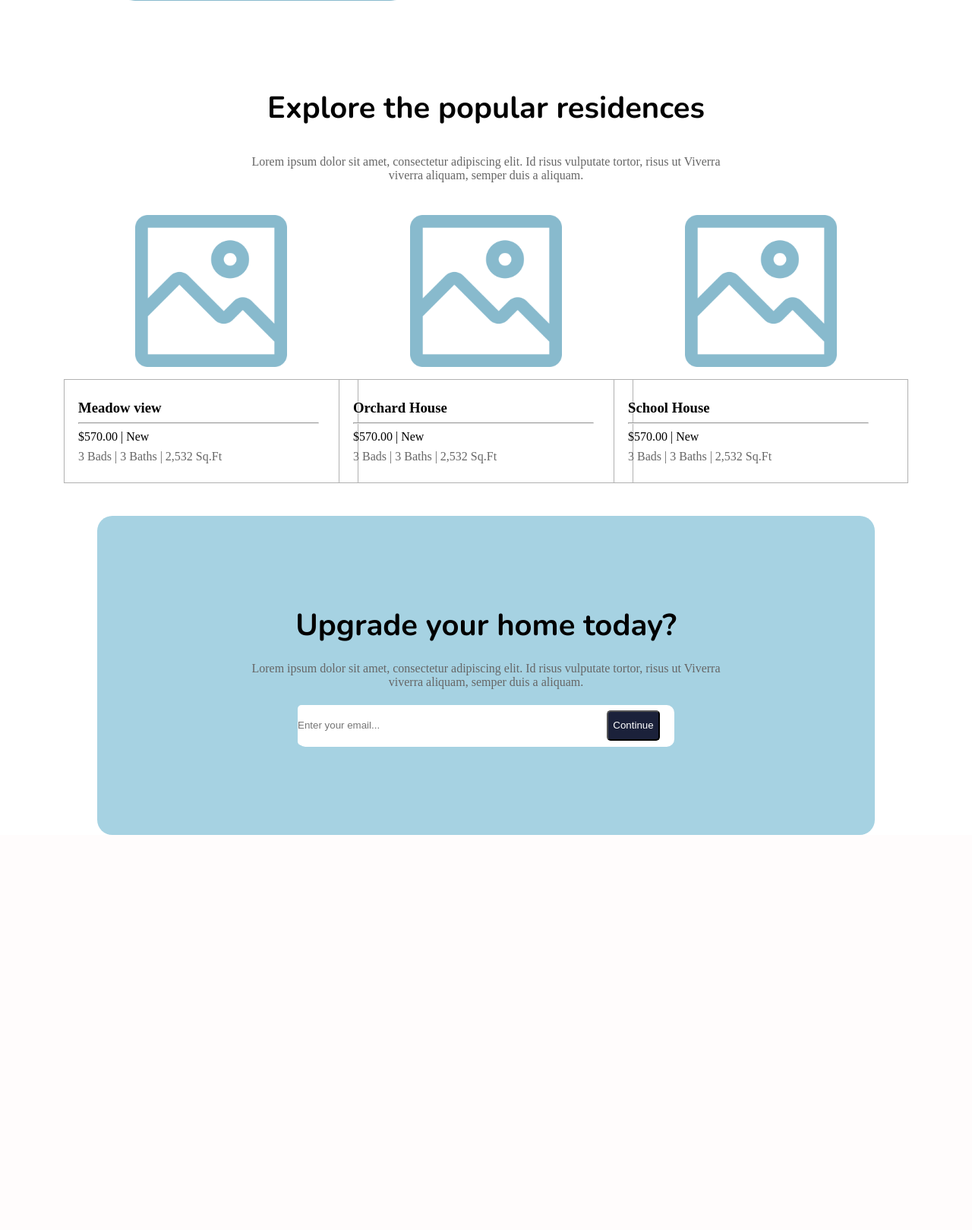
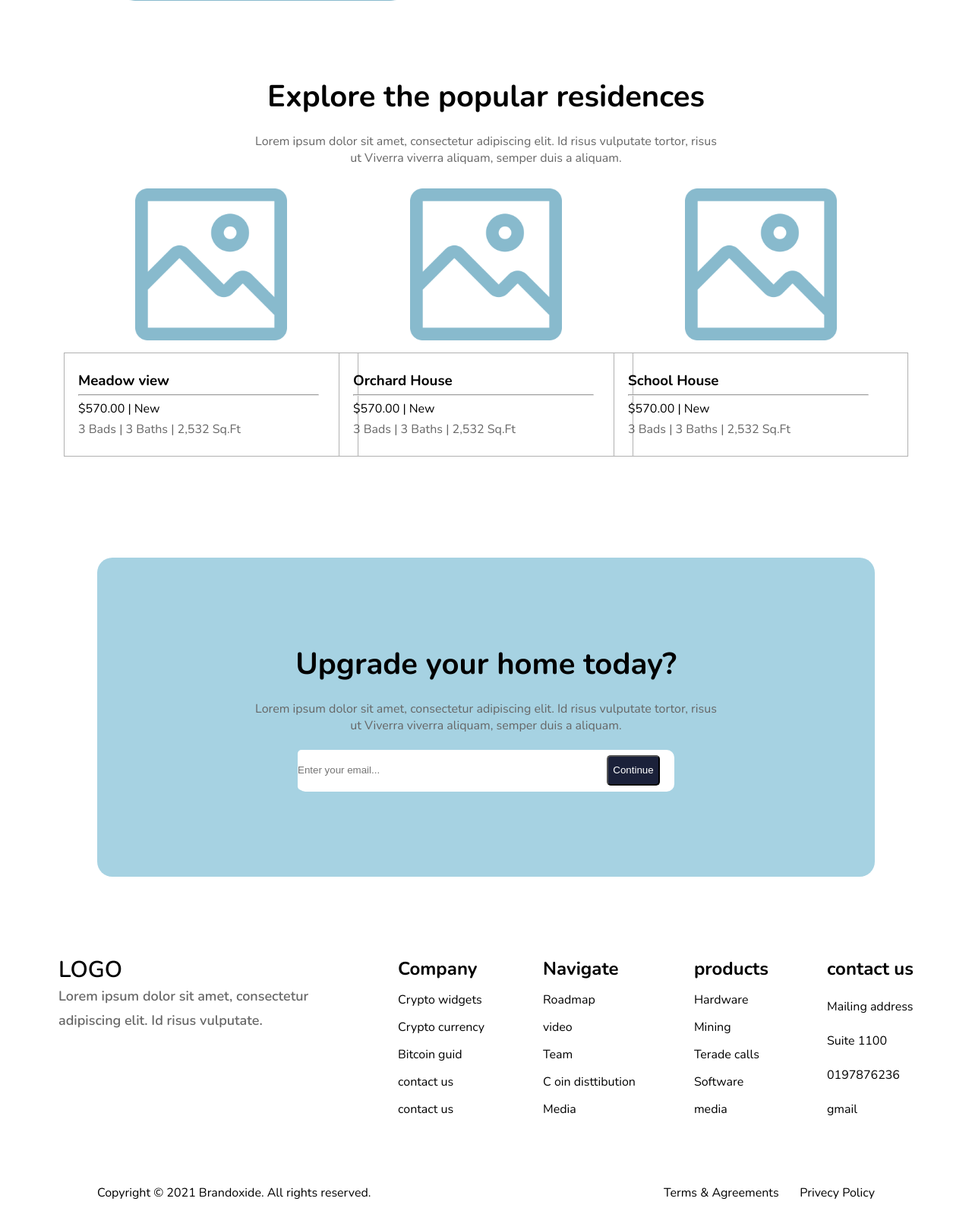
Before and after one commit to Diana19K/-an-open-lesson, a PHP site: page /otcrut-uroc/index.php in a window 1280 px wide. Shown: the part 1986-3605 px from the top of the page at 76% size. Before the commit the page ends 3085 px from the top, so only its background shows below. Run offline with PHP 8.4, Linux system fonts and the light colour scheme.

Commit message:
Add files via upload
готовый сайт без php

```diff
--- a/otcrut-uroc/index.php
+++ b/otcrut-uroc/index.php
@@ -1,4 +1,11 @@
-
+<?php
+$new = isset ($_GET ["new"])?$_GET["new"]:false;
+$result = "";
+// if($new){
+//     $result = ($new != 123 )?"Успех"| "Ошибка";
+// }
+// else $new = false;
+?>
 <!DOCTYPE html>
 <html lang="en">
 <head>
@@ -119,17 +126,68 @@
         </div>
     </div>
 </main>
-
 </div>
-
+<!-- форма -->
+<div class="email-form">
     <div class ="subs">
         <h2 class=" name-upgrate" >Upgrade your home today?</h2>
         <p class="text-loream-ipsum">Lorem ipsum dolor sit amet, consectetur adipiscing elit. Id risus vulputate tortor, risus ut
             Viverra viverra aliquam, semper duis a aliquam.</h3>
-        <form  action="new.php" method = "POST">
+        <form  action="new" method = "POST" id="new" >
             <input  class="input_email" type="email" placeholder="Enter your email..." name="email">
             <input class="input_submit" type="submit" value="Continue">
         </form>
     </div>
+</div>
+<footer>
+    <div class="main-footer">
+        <div class="nav-footer">
+            <div class="logo-footer">
+            <p>LOGO</p>
+            <p class="p">Lorem ipsum dolor sit amet, consectetur adipiscing elit. Id risus vulputate.</p>
+        </div>
+            <div class="company">
+                <h2>Company</h2>
+                <a href="#">Crypto widgets</a>
+                <a href="#">Crypto currency</a>
+                <a href="#">Bitcoin guid </a>
+                <a href="#">contact us</a>
+                <a href="#">contact us</a>
+            </div>
+            <div class="company">
+                <h2>Navigate</h2>
+                <a href="#">Roadmap</a>
+                <a href="#">video</a>
+                <a href="#">Team</a>
+                <a href="#">C oin disttibution</a>
+                <a href="#">Media</a>
+            </div>
+            <div class="company">
+                <h2>products</h2>
+                <a href="#">Hardware</a>
+                <a href="#">Mining</a>
+                <a href="#">Terade calls </a>
+                <a href="#">Software</a>
+                <a href="#">media</a>
+            </div>
+            <div class="company">
+                <h2>contact us</h2>
+                <a href="#">Mailing address</a>
+                <a href="#">Suite 1100</a>
+                <a href="#">0197876236</a>
+                <a href="#">gmail</a>
+            </div>
+        </div>
+    </div>
+        <div class="inform">
+            <div class="info">
+                <p>Copyright © 2021 Brandoxide. All rights reserved.</p>
+            </div>
+            <div class="in">
+                <p>Terms & Agreements</p>
+                <p>Privecy Policy</p>
+            </div>
+        </div>
+    </footer>
 </body>
 </html>
--- a/otcrut-uroc/style.css
+++ b/otcrut-uroc/style.css
@@ -84,11 +84,11 @@ hr{
     align-items: center;
     height: 752px;
     width: 80%;
-    justify-content: center;
+    justify-content: space-around;
 }
 
 .text{
-    width: 888px;
+    width: 724px;
 }
 h1{
     font-size: 60px;
@@ -155,6 +155,7 @@ span{
     border-color: rgb(255, 255, 255);
     background-color: rgb(0, 0, 0);
     border-radius: 6px;
+    cursor: pointer;
 }
 .red-home{
     width: 362px;
@@ -173,7 +174,6 @@ span{
     align-items: center;
     text-align: center;
     gap: 10px;
-
 }
 .buy-home{
     width: 362px;
@@ -183,7 +183,6 @@ span{
     align-items: center;
     text-align: center;
     gap: 10px;
-
 }
 .name-see{
     text-align: center;
@@ -194,7 +193,6 @@ span{
     font-family: "Nunito", sans-serif;
     font-size: 30px;
 }
-
 main{
     margin-top: 10%;
     display: flex;
@@ -226,7 +224,8 @@ main{
     font-size: 40px;
 }
 .text-ipsum{
-    color: #666666    ;
+    color: #666666;
+    font-family: "Nunito", sans-serif;
 }
 
 
@@ -241,7 +240,7 @@ main{
     height: 200px;
 }
 .explore-popular{
-    height: 600px;
+    height: 550px;
     display: flex;
     flex-direction: column;
     align-items: center;
@@ -250,7 +249,8 @@ main{
 .text-lorem{
     width: 623px;
     text-align: center;
-    color: #666666    ;
+    color: #666666;
+    font-family: "Nunito", sans-serif;
 }
 .block-meadow-view{
     border: 1px solid rgb(177, 177, 177);
@@ -260,6 +260,7 @@ main{
     height: 100px;
     flex-direction: column;
     justify-content: space-evenly;
+    font-family: "Nunito", sans-serif;
 }
 .meadow-wiew{
     display: flex;
@@ -268,12 +269,7 @@ main{
     justify-content: space-around;
     align-items: center;
 }
-.text-meadow{
-    /* width: 80%;
-    text-decoration: underline;
-    text-underline-offset: 10px;
-    text-decoration-color: rgb(124, 124, 124); */
-}
+
 .bath-text{
     color: #666666;
 }
@@ -293,6 +289,13 @@ main{
     align-items: center;
     justify-content: center;
     gap: 5%;
+}
+.email-form{
+    width: 100%;
+    height: 630px;
+    display: flex;
+    align-items: center;
+
 }
 .input_email{
     width: 400px;
@@ -325,5 +328,57 @@ form{
 .text-loream-ipsum{
     width: 623px;
     text-align: center;
-    color: #666666    ;
+    color: #666666;
+    font-family: "Nunito", sans-serif;
 }
+.logo-footer{
+    color: #000000;
+    font-size: 30px;
+    line-height: 36px;
+    font-weight: 600;
+    font-family: "Nunito", sans-serif;
+    height: 3px;
+}
+.logo-footer{
+    display: flex;
+    flex-direction: column;
+}
+.nav-footer{
+    display: flex;
+    justify-content: space-evenly;
+    height: 212px;
+    font-family: "Nunito", sans-serif;
+}
+.p{
+    width: 370px;
+    font-size: 18px;
+    line-height: 32px;
+    color: #666666;
+}
+
+.company{
+    display: flex;
+    flex-direction: column;
+    justify-content: space-between;
+}
+
+.inform{
+    display: flex;
+    font-family: "Nunito", sans-serif;
+    justify-content: space-between;
+    width: 80%;
+    height: 60px;
+    margin: 0 auto;
+}
+.info{
+    display: flex;
+    justify-content: space-evenly;
+}
+.in{
+    display: flex;
+    justify-content: space-between;
+    width: 278px;
+}
+.main-footer{
+height: 300px;
+}
```
Lines whose indentation alone changed are shown as unchanged.
